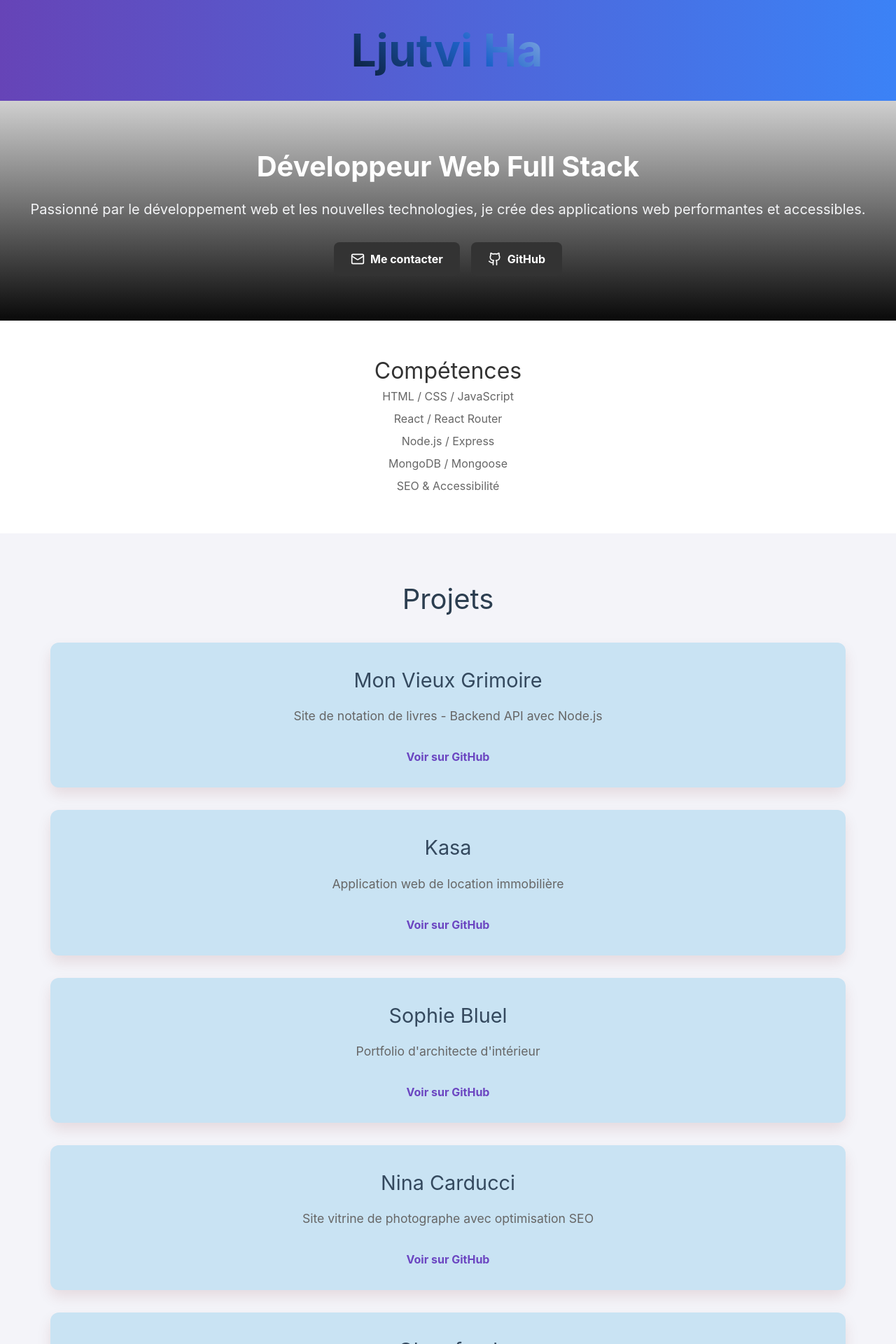
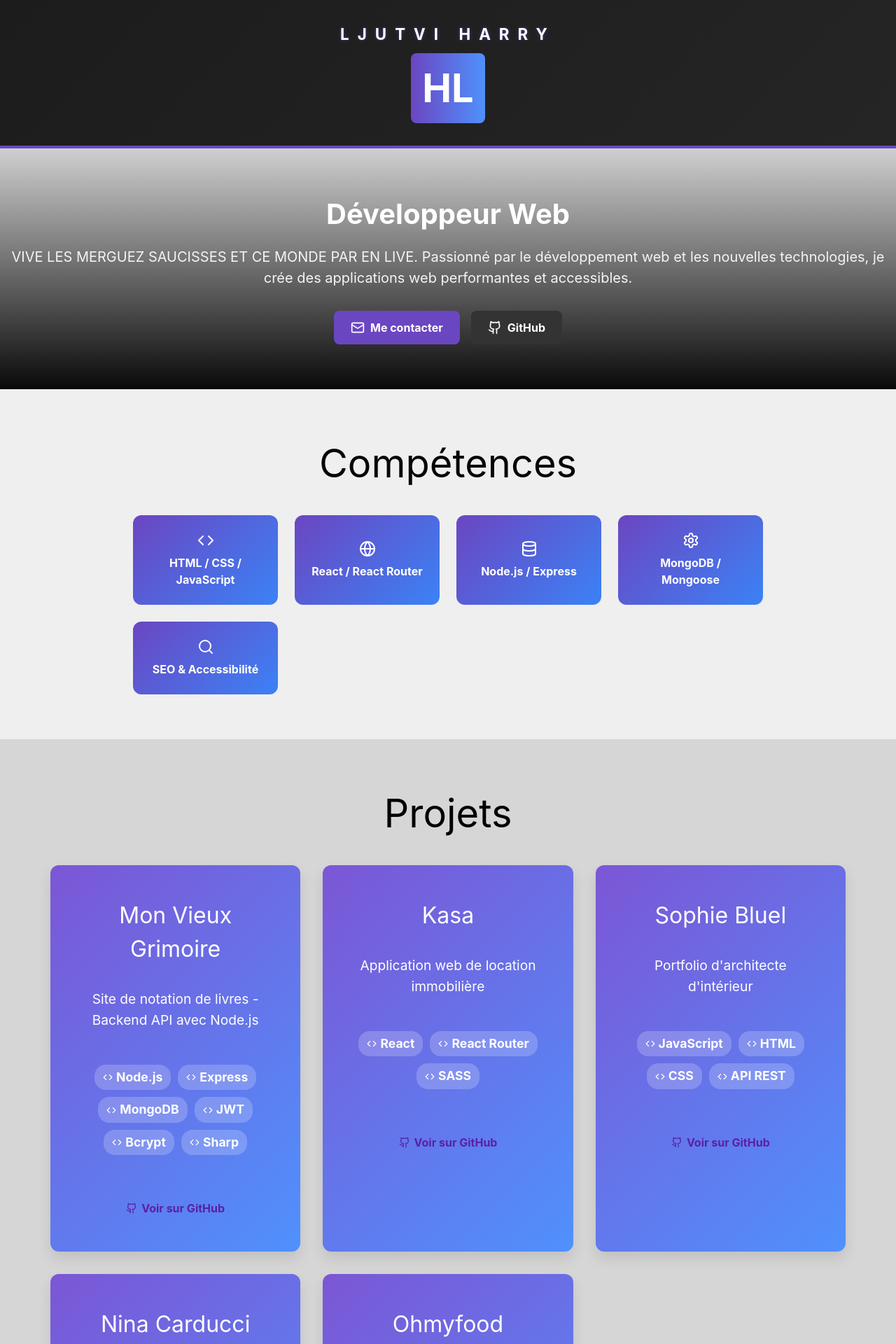
Before and after one commit to ljutvi31/Portfolio_p8, a React (Vite) app: page / in a window 1280 px wide. Shown: the top 1920 px of the page at 70% size. Built offline with nearby package versions, Linux system fonts and the light colour scheme.

Commit message:
animations for header, update on css for Contact & Header

```diff
--- a/src/components/Contact.css
+++ b/src/components/Contact.css
@@ -1,12 +1,76 @@
-.contact {
+.contact-section {
+  background: #1c1c1c; /* Couleur de fond sombre */
+  color: white;
   text-align: center;
-    background: #333;
+  padding: 3rem 1rem;
+  border-top: 4px solid #6b46c1; /* Petite bordure violette pour du style */
 }
-  .contact a {
+
+.contact-title {
+  font-size: 2rem;
+  display: flex;
+  align-items: center;
+  justify-content: center;
+  gap: 10px;
+  margin-bottom: 1rem;
+}
+
+.contact-icon {
   color: #6b46c1;
+  width: 28px;
+  height: 28px;
+}
+
+.contact-text {
   font-size: 1.2rem;
+  margin-bottom: 0.5rem;
 }
+
+.contact-email {
+  font-size: 1.3rem;
+  font-weight: bold;
+  color: #6b46c1;
+  text-decoration: none;
+}
+
+.contact-email:hover {
+  text-decoration: underline;
+}
+
+.social-links {
+  display: flex;
+  justify-content: center;
+  gap: 20px;
+  margin-top: 1.5rem;
+}
+
+.social-icon {
+  display: inline-flex;
+  align-items: center;
+  justify-content: center;
+  width: 45px;
+  height: 45px;
+  border-radius: 50%;
+  font-size: 1.5rem;
+  transition: transform 0.2s ease-in-out;
+}
+
 .github {
   background: #333;
   color: white;
 }
+
+.linkedin {
+  background: #0077b5;
+  color: white;
+}
+
+.social-icon:hover {
+  transform: scale(1.1);
+}
+
+.footer-note {
+  margin-top: 2rem;
+  font-size: 0.9rem;
+  opacity: 0.7;
+}
--- a/src/components/Contact.jsx
+++ b/src/components/Contact.jsx
@@ -1,13 +1,33 @@
 import React from "react";
-import { Mail } from "lucide-react";
+import { Mail, Linkedin, Github } from "lucide-react";
 import "./Contact.css";
 
 const Contact = () => {
   return (
-    <section id="contact" className="contact-section">
-      <h2><Mail /> Contactez-moi</h2>
-      <p>Envoyez-moi un email à : <a href="mailto:ljutvi.h@gmail.com">ljutvi.h@gmail.com</a></p>
-    </section>
+    <footer id="contact" className="contact-section">
+      <div className="contact-content">
+        <h2 className="contact-title">
+          <Mail className="contact-icon" /> Contactez-moi
+        </h2>
+        <p className="contact-text">
+          Vous souhaitez me contacter ? Envoyez-moi un email :
+        </p>
+        <a href="mailto:ljutvi.h@gmail.com" className="contact-email">
+          ljutvi.h@gmail.com
+        </a>
+      </div>
+
+      <div className="social-links">
+        <a href="https://github.com/ljutvi31" target="_blank" rel="noopener noreferrer" className="social-icon github">
+          <Github />
+        </a>
+        <a href="https://www.linkedin.com/in/ljutvi31" target="_blank" rel="noopener noreferrer" className="social-icon linkedin">
+          <Linkedin />
+        </a>
+      </div>
+
+      <p className="footer-note">© 2025 Ljutvi Harryum - Tous droits réservés.</p>
+    </footer>
   );
 };
 
--- a/src/components/Header.css
+++ b/src/components/Header.css
@@ -1,54 +1,63 @@
+/* HEADER */
 .header {
-    background: linear-gradient(to right, #6644b7, #3b82f6);
-    padding: 1.5rem;
+  background: linear-gradient(135deg, #1c1c1c, #252525); /* Dégradé sombre */
+  color: white;
   text-align: center;
-    font-size: 2.75rem;
-    font-weight: bold;
+  padding: 2rem 1rem;
+  border-bottom: 4px solid #6b46c1;
+  display: flex;
+  justify-content: center;
+  align-items: center;
 }
 
-  .h1 {
-    color: white;
+/* CONTENEUR GLOBAL */
+.header-content {
+  display: flex;
+  flex-direction: column;
+  align-items: center;
 }
 
-  @keyframes gradientText {
-    0% {
-      background-position: 0% 80%;
-    }
-    50% {
-      background-position: 100% 50%;
-    }
-    100% {
-      background-position: 0% 50%;
-    }
+/* TITRE HEADER */
+.header-title {
+  font-size: 1.4rem;
+  font-weight: bold;
+  letter-spacing: 12px;
+  opacity: 0;
+  animation: fadeIn 1.5s forwards, textGlow 2s infinite alternate, floatEffect 4s infinite ease-in-out 2s;
 }
 
-  .header-title {
-    font-size: 2rem;
+/* LOGO "HL" */
+.logo {
+  font-size: 3.5rem;
   font-weight: bold;
-    text-align: center;
-    background: linear-gradient(40deg, #060606, #1e63ca, #ffffff);
-    background-size: 150% 150%;
-    -webkit-background-clip: text;
-    -webkit-text-fill-color: transparent;
-  }
-  @keyframes typing {
-    from {
-      width: 0;
-    }
-    to {
-      width: 25%;
-    }
+  background: linear-gradient(to right, #6b46c1, #4f91fd);
+  padding: 0.5rem 1rem;
+  border-radius: 8px;
+  margin-top: 10px;
+  transition: transform 0.3s ease-in-out;
 }
 
-  .header-title {
-    font-size: 4rem;
-    font-weight: bold;
-    color: white;
-    text-align: center;
-    overflow: hidden;
-    white-space: nowrap;
-    border-right: 5px solid transparent;
-    width: fit-content;
-    margin: 0 auto;
-    animation: typing 2s steps(30, end) infinite alternate;
+/* EFFET DE SURVOL */
+.header-title:hover, .logo:hover {
+  transform: scale(1.1);
 }
+
+/* ANIM FADE-IN */
+@keyframes fadeIn {
+  0% { opacity: 0; transform: translateY(-20px); }
+  100% { opacity: 1; transform: translateY(0); }
+}
+
+/* ANIMA GLOW SUR NOM/PRENOM */
+@keyframes textGlow {
+  0% { text-shadow: 0 0 5px #1d172d; }
+  50% { text-shadow: 0 0 15px #a681e5; }
+  100% { text-shadow: 0 0 5px #4c3385; }
+}
+
+/* ANIM FLOTTANTE */
+@keyframes floatEffect {
+  0% { transform: translateY(0); }
+  50% { transform: translateY(145px); } /* Monte légèrement */
+  100% { transform: translateY(0); }  /* Redescend */
+}
--- a/src/components/Header.jsx
+++ b/src/components/Header.jsx
@@ -4,7 +4,10 @@ import "./Header.css";
 const Header = () => {
   return (
     <header className="header">
-      <h1 className="header-title">Ljutvi Harry</h1>
+      <div className="header-content">
+        <h1 className="header-title">LJUTVI HARRY</h1>
+        <div className="logo">HL</div> {/* Initiales en dessous */}
+      </div>
     </header>
   );
 };
--- a/src/components/Hero.jsx
+++ b/src/components/Hero.jsx
@@ -23,9 +23,9 @@ const Hero = () => {
 
   return (
     <section className="hero">
-      <h2>Développeur Web Full Stack</h2>
+      <h2>Développeur Web</h2>
       <p>
-        Passionné par le développement web et les nouvelles technologies, je
+        VIVE LES MERGUEZ SAUCISSES ET CE MONDE PAR EN LIVE. Passionné par le développement web et les nouvelles technologies, je
         crée des applications web performantes et accessibles.
       </p>
       <div className="hero-links">
--- a/src/components/Projects.css
+++ b/src/components/Projects.css
@@ -1,76 +1,89 @@
 .projects {
-    background: #f4f4f9;
+  background: #d6d6d6;
   padding: 4rem 0;
   text-align: center;
 }
 
 .projects h2 {
-    font-size: 2.5rem;
-    color: #2c3e50;
+  font-size: 3.5rem;
+  color: #000000;
   margin-bottom: 2rem;
 }
 
+/* Grille responsive */
 .projects-grid {
   display: grid;
+  grid-template-columns: repeat(auto-fit, minmax(280px, 1fr));
   gap: 2rem;
   max-width: 1200px;
   margin: 0 auto;
   padding: 0 2rem;
 }
 
+/* Cartes des projets */
 .project-card {
-    background: rgb(201, 227, 243);
-    padding: 2rem;
+  background: linear-gradient(135deg, #7c56d5, #4f91fd);
+  padding: 3rem;
   border-radius: 12px;
-    box-shadow: 0 10px 20px rgba(104, 4, 4, 0.1);
-    transition: transform 0.2s ease-in-out, box-shadow 0.2s ease-in-out;
+  box-shadow: 0 10px 20px rgba(0, 0, 0, 0.1);
+  transition: transform 0.3s ease, box-shadow 0.3s ease;
   text-align: center;
+  color: rgb(255, 255, 255);
 }
 
+/* Effet hover */
 .project-card:hover {
   transform: translateY(-5px);
   box-shadow: 0 15px 30px rgba(0, 0, 0, 0.15);
 }
 
+/* Titres des projets */
 .project-card h3 {
-    font-size: 1.8rem;
-    color: #34495e;
-    margin-bottom: 1rem;
+  font-size: 2rem;
+  margin-bottom: 2rem;
 }
 
+/* Description */
 .project-card p {
-    color: #666;
-    font-size: 1.1rem;
-    margin-bottom: 1rem;
+  font-size: 1.2rem;
+  margin-bottom: 3rem;
   line-height: 1.6;
 }
 
+/* Technologies utilisées */
 .tech-stack {
   display: flex;
   flex-wrap: wrap;
-    gap: 8px;
-    margin-bottom: 1rem;
+  gap: 10px;
+  justify-content: center;
+  margin-bottom: 2rem;
 }
 
 .tech-chip {
-    background: #6b46c1;
-    color: white;
-    padding: 6px 12px;
+  background: rgba(255, 255, 255, 0.2);
+  color: rgb(255, 255, 255);
+  padding: 5px 12px;
   border-radius: 16px;
-    font-size: 0.9rem;
+  font-size: 1.1rem;
   font-weight: bold;
+  display: flex;
+  align-items: center;
+  gap: 5px;
 }
 
+/* Lien GitHub */
 .project-link {
   display: inline-flex;
   align-items: center;
   gap: 6px;
-    margin-top: 1rem;
-    color: #6b46c1;
+  margin-top: 2rem;
+  color: #5b20a3;
   font-weight: bold;
   text-decoration: none;
+  transition: color 0.3s ease;
 }
 
 .project-link:hover {
   text-decoration: underline;
+  color: #d1c4e9;
 }
--- a/src/components/Projects.jsx
+++ b/src/components/Projects.jsx
@@ -1,4 +1,5 @@
 import React from "react";
+import { Github, Code } from "lucide-react";
 import "./Projects.css";
 import projects from "../data/projects";
 
@@ -11,7 +12,21 @@ const Projects = () => {
           <div key={index} className="project-card">
             <h3>{project.title}</h3>
             <p>{project.description}</p>
-            <a href={project.githubLink} className="project-link">Voir sur GitHub</a>
+            <div className="tech-stack">
+              {project.techStack.map((tech, i) => (
+                <span key={i} className="tech-chip">
+                  <Code size={14} /> {tech}
+                </span>
+              ))}
+            </div>
+            <a
+              href={project.githubLink}
+              className="project-link"
+              target="_blank"
+              rel="noopener noreferrer"
+            >
+              <Github size={16} /> Voir sur GitHub
+            </a>
           </div>
         ))}
       </div>
--- a/src/components/Skills.css
+++ b/src/components/Skills.css
@@ -1,17 +1,48 @@
 .skills {
   text-align: center;
-    background: white;
-    padding: 3rem 0;
+  background: rgba(255, 255, 255, 0.934);
+  padding: 4rem 0;
 }
+
 .skills h2 {
+  font-size: 3.5rem;
+  color: #060606;
+  margin-bottom: 2rem;
+}
+
+/* Grille des compétences */
+.skills-container {
+  display: grid;
+  grid-template-columns: repeat(auto-fit, minmax(180px, 1fr));
+  gap: 1.5rem;
+  max-width: 900px;
+  margin: 0 auto;
+}
+
+/* Cartes de compétence */
+.skill-card {
+  background: linear-gradient(135deg, #6b46c1, #3b82f6);
+  color: white;
+  padding: 1.5rem;
+  border-radius: 12px;
+  text-align: center;
+  font-size: 1rem;
+  font-weight: bold;
+  transition: transform 0.3s ease, box-shadow 0.3s ease;
+  display: flex;
+  flex-direction: column;
+  align-items: center;
+  justify-content: center;
+}
+
+/* Icônes */
+.skill-icon {
   font-size: 2rem;
-    color: #333;
-  }
-  .skills ul {
-    list-style: none;
-    padding: 0;
-  }
-  .skills li {
-    color: #666;
   margin-bottom: 0.5rem;
 }
+
+/* Animation au survol */
+.skill-card:hover {
+  transform: translateY(-5px);
+  box-shadow: 0px 5px 15px rgba(0, 0, 0, 0.2);
+}
--- a/src/components/Skills.jsx
+++ b/src/components/Skills.jsx
@@ -1,17 +1,27 @@
 import React from "react";
+import { Code, Globe, Database, Settings, Search } from "lucide-react";
 import "./Skills.css";
+
+const skills = [
+  { name: "HTML / CSS / JavaScript", icon: <Code /> },
+  { name: "React / React Router", icon: <Globe /> },
+  { name: "Node.js / Express", icon: <Database /> },
+  { name: "MongoDB / Mongoose", icon: <Settings /> },
+  { name: "SEO & Accessibilité", icon: <Search /> },
+];
 
 const Skills = () => {
   return (
     <section className="skills">
       <h2>Compétences</h2>
-      <ul>
-        <li>HTML / CSS / JavaScript</li>
-        <li>React / React Router</li>
-        <li>Node.js / Express</li>
-        <li>MongoDB / Mongoose</li>
-        <li>SEO & Accessibilité</li>
-      </ul>
+      <div className="skills-container">
+        {skills.map((skill, index) => (
+          <div key={index} className="skill-card">
+            <span className="skill-icon">{skill.icon}</span>
+            <p>{skill.name}</p>
+          </div>
+        ))}
+      </div>
     </section>
   );
 };
```
Lines whose indentation alone changed are shown as unchanged.
